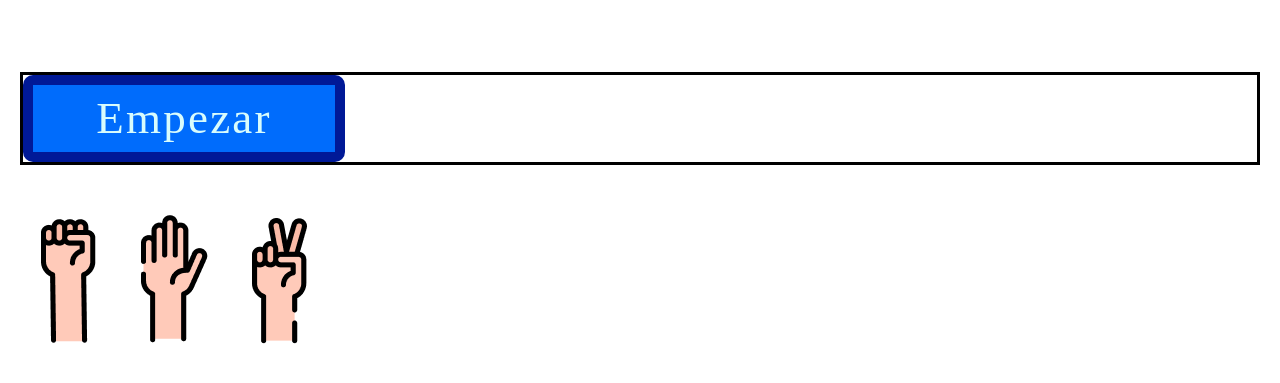
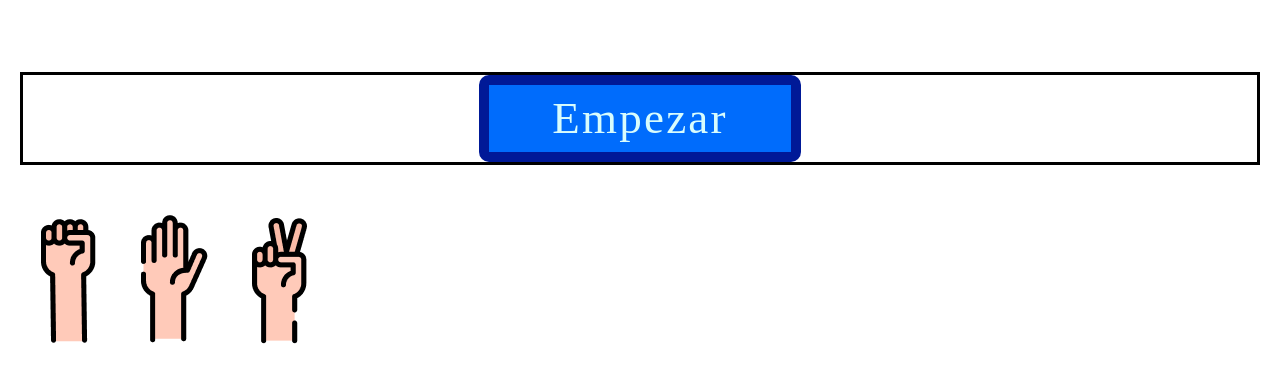
Before and after one commit to bautistaJuan/ppt-dwf, a website built with Parcel: page src/index.html in a window 1280 px wide. Shown: the part 327-710 px from the top of the page. Built offline with nearby package versions, Linux system fonts and the light colour scheme; files whose address does not match are found by name; a web font is replaced by a local one.

Commit message:
Subo el proyecto a gh-pages

```diff
--- a/package.json
+++ b/package.json
@@ -4,10 +4,13 @@
   "description": "Piedra, Papel o Tijera",
   "scripts": {
     "dev": " parcel src/index.html",
-    "build": "parcel build src/index.html"
+    "build": "parcel build src/index.html",
+    "deploy": "gh-pages -d ./dist",
+    "build-and-deploy": "npm run build && npm run deploy"
   },
   "license": "MIT",
   "devDependencies": {
+    "gh-pages": "^6.0.0",
     "parcel": "^2.9.3"
   }
 }
--- a/src/components/button/my-button.ts
+++ b/src/components/button/my-button.ts
@@ -33,11 +33,11 @@ customElements.define(
       this.shadow.innerHTML = `
          <button class="button" type="button">Empezar</button>
         `;
-      const btn = this.shadow.querySelector("button");
-      btn?.addEventListener("click", e => {
-        e.preventDefault();
-        console.log("Hello BTN");
-      });
+      // const btn = this.shadow.querySelector("button");
+      // btn?.addEventListener("click", e => {
+      //   e.preventDefault();
+      //   console.log("Hello BTN");
+      // });
     }
   }
 );
--- a/src/index.ts
+++ b/src/index.ts
@@ -1,7 +1,7 @@
 import { initHome } from "./pages/home";
+import { initRouter } from "./router";
 import "./components/choose-game/selectHand";
 import "./components/timer/index";
 import "./components/button/my-button";
 const root = document.querySelector(".root")!;
-initHome(root);
-console.log(location.host);
+initRouter(root);
--- a/src/pages/home/home.css
+++ b/src/pages/home/home.css
@@ -26,6 +26,7 @@
 .container-btn {
     margin-top: 75px;
     border: solid;
+    text-align: center;
 }
 
 
--- a/src/pages/home/index.ts
+++ b/src/pages/home/index.ts
@@ -1,19 +1,19 @@
-export function initHome(container: Element) {
+export function initHome(params) {
   const div = document.createElement("div");
   div.className = "home-page-container";
   div.innerHTML = `
   <div class="container-title">
-  <h1 class="title">Piedra <br>
-  Papel <span>ó</span><br>
-  Tijera</h1>
-      </div>
+    <h1 class="title">Piedra <br>
+    Papel <span>ó</span><br>
+    Tijera</h1>
+  </div>
       <div class="container-btn">
-        <my-button></my-button>
+        <my-button class="button"></my-button>
       </div>
       <div class="container-hands">
-      <img class="piedra" src="" alt="Piedra">
-      <img class="papel" src="../../img/papel.png" alt="Pepel">
-      <img class="tijera" src="" alt="Tijera">
+      <img class="piedra"  alt="Piedra">
+      <img class="papel" alt="Pepel">
+      <img class="tijera" alt="Tijera">
       </div>
       `;
   const imgUrl = div.querySelectorAll("img");
@@ -27,5 +27,12 @@ export function initHome(container: Element) {
     }
   });
 
-  container.appendChild(div);
+  const btn = div.querySelector(".button");
+  btn?.addEventListener("click", e => {
+    e.preventDefault();
+    const goTo = params;
+    return goTo.goTo("/instructions");
+  });
+
+  return div;
 }
--- a/src/router.ts
+++ b/src/router.ts
@@ -1,5 +1,10 @@
 import { initHome } from "./pages/home";
+import { instructions } from "./pages/introduction";
 const routes = [
+  {
+    path: /\/instructions/,
+    component: instructions,
+  },
   {
     path: /\/welcome/,
     component: initHome,
@@ -29,7 +34,7 @@ export function initRouter(container: Element) {
         if (container.firstChild) {
           container.firstChild.remove();
         }
-        container.appendChild(elemento);
+        return container.appendChild(elemento);
       }
     }
   }
@@ -39,6 +44,7 @@ export function initRouter(container: Element) {
   } else {
     handleRoute(location.pathname);
   }
+  console.log(window);
 
   window.onpopstate = () => {
     handleRoute(location.pathname);
```
Also changed, not shown: 1 other file.
